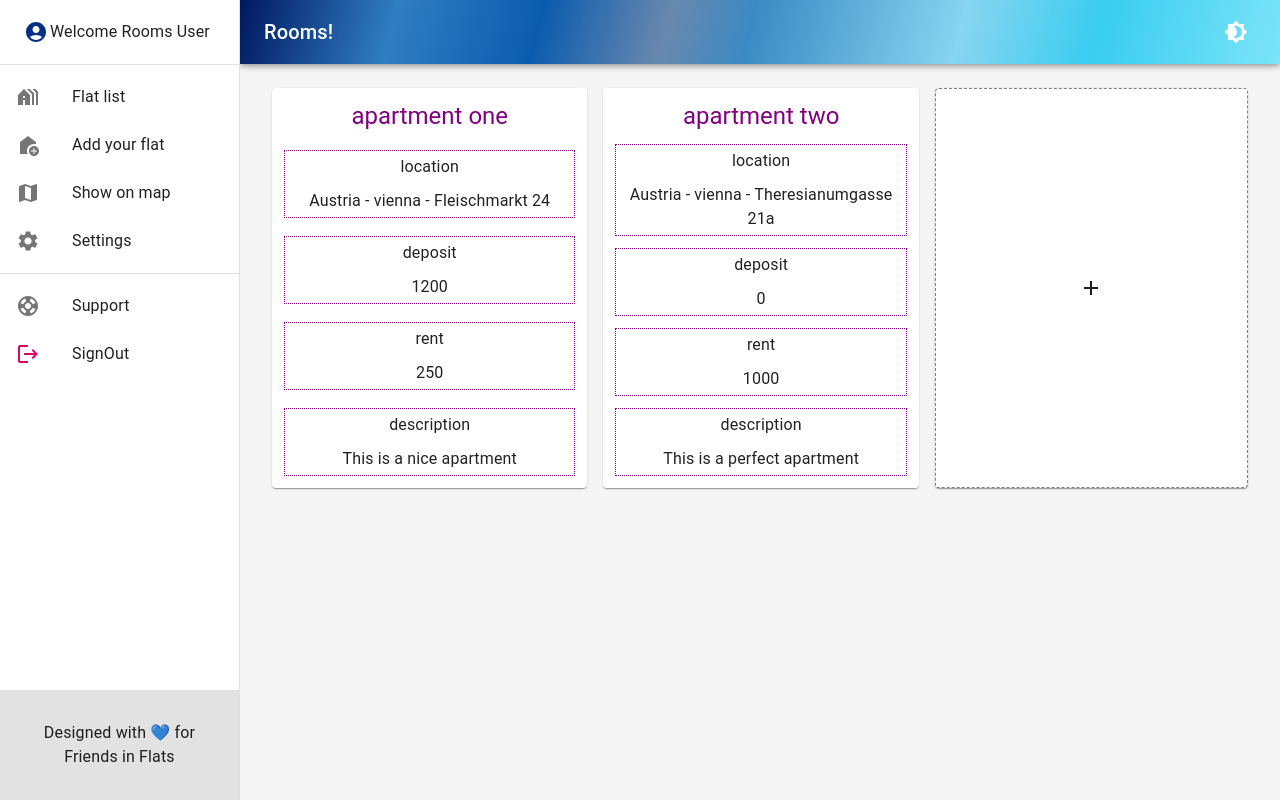
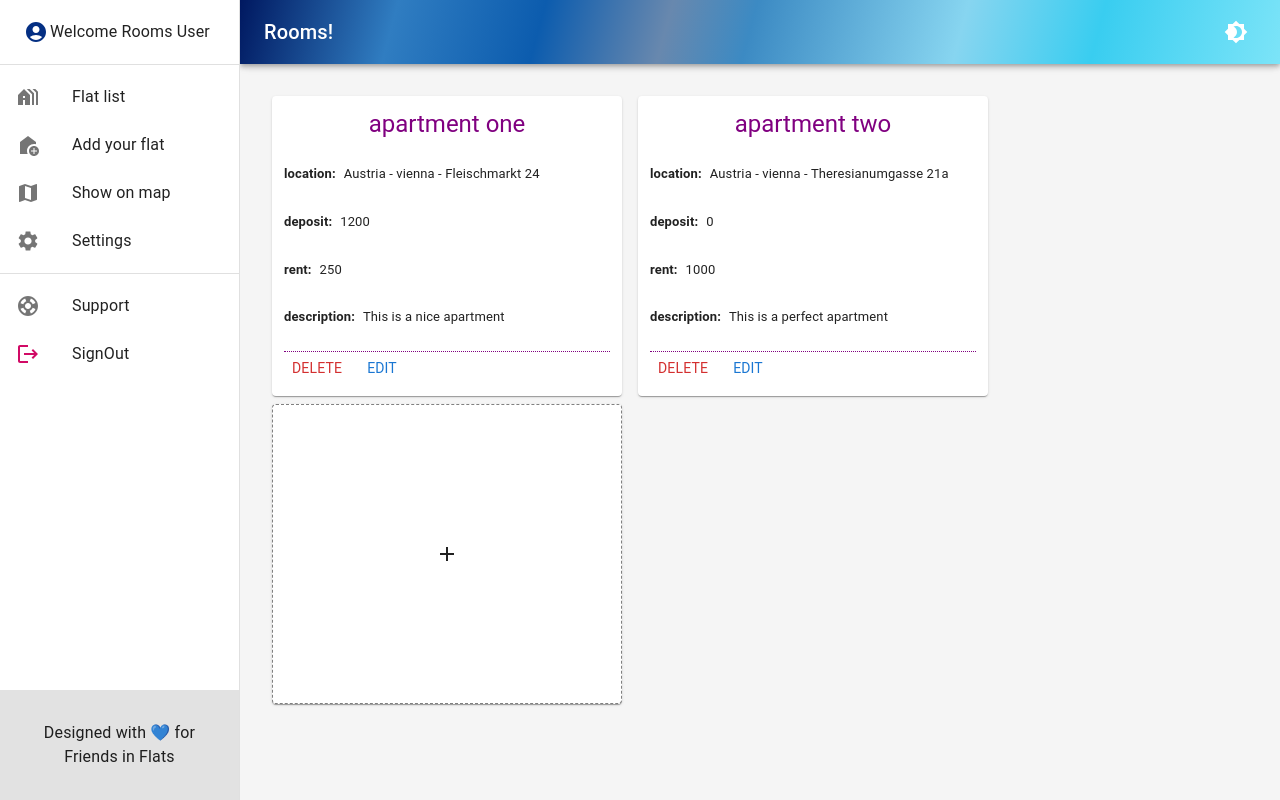
Before and after one commit to mersad998/rooms, a Next.js app: page /apartments in a window 1280 px wide. Built offline with nearby package versions, Linux system fonts and the light colour scheme; grey boxes are pictures that could not be loaded.

Commit message:
fix: styles

```diff
--- a/src/app/apartments/addApartmentForm.tsx
+++ b/src/app/apartments/addApartmentForm.tsx
@@ -71,6 +71,28 @@ const AddApartmentForm: FC<{ onClose: () => void }> = ({ onClose }) => {
           type="number"
         />
         <TextField
+          {...register('roomNumber', {})}
+          margin="dense"
+          required
+          id="roomNumber"
+          name="roomNumber"
+          label="roomNumber"
+          fullWidth
+          variant="standard"
+          type="number"
+        />
+        <TextField
+          {...register('size', {})}
+          margin="dense"
+          required
+          id="size"
+          name="size"
+          label="size"
+          fullWidth
+          variant="standard"
+          type="number"
+        />
+        <TextField
           {...register('description', {})}
           margin="dense"
           required
--- a/src/app/apartments/page.tsx
+++ b/src/app/apartments/page.tsx
@@ -1,7 +1,7 @@
 'use client';
-import { FC, useState } from 'react';
+import { FC, FormEvent, useState } from 'react';
 import AddIcon from '@mui/icons-material/Add';
-import { Box, Paper, Typography } from '@mui/material';
+import { Box, Button, Paper, Typography } from '@mui/material';
 import { useRouter } from 'next/navigation';
 
 import makeStyles from '@mui/styles/makeStyles';
@@ -30,8 +30,15 @@ const Apartments: FC = () => {
     router.push(`apartmentDetails/${apartmentId}`);
   };
 
+  const onDeleteClick = (event: FormEvent<HTMLButtonElement>): void => {
+    event.stopPropagation();
+  };
+  const onEditClick = (event: FormEvent<HTMLButtonElement>): void => {
+    event.stopPropagation();
+  };
+
   return (
-    <div style={{ display: 'flex' }}>
+    <div style={{ display: 'flex', flexWrap: 'wrap' }}>
       {isFormOpen && (
         <AddApartmentForm
           onClose={() => {
@@ -52,30 +59,40 @@ const Apartments: FC = () => {
               justifyContent: 'space-between',
               alignItems: 'center',
               width: 350,
-              height: 400,
+              height: 300,
               marginInline: 8,
               padding: 12,
+              marginTop: 8,
             }}
             onClick={() => goToDetails(apartment.id)}
           >
             <Typography variant="h5" color={'purple'}>
               {apartment.name}
             </Typography>
-            <div style={{ width: '100%', border: '0.5px dotted purple', paddingTop: 4, paddingBottom: 4 }}>
-              <Typography style={{ textAlign: 'center' }}>location</Typography>
-              <Typography style={{ textAlign: 'center', width: '100%', marginTop: 10 }}>{apartment.location}</Typography>
+            <div style={{ width: '100%', display: 'flex', paddingTop: 4, paddingBottom: 4 }}>
+              <Typography style={{ fontSize: '13px', fontWeight: 'bold' }}>location:</Typography>
+              <Typography style={{ fontSize: '13px', width: '100%', marginLeft: 8 }}>{apartment.location}</Typography>
             </div>
-            <div style={{ width: '100%', border: '0.5px dotted purple', paddingTop: 4, paddingBottom: 4 }}>
-              <Typography style={{ textAlign: 'center' }}>deposit</Typography>
-              <Typography style={{ textAlign: 'center', width: '100%', marginTop: 10 }}>{apartment.deposit}</Typography>
+            <div style={{ width: '100%', display: 'flex', paddingTop: 4, paddingBottom: 4 }}>
+              <Typography style={{ fontSize: '13px', fontWeight: 'bold' }}>deposit:</Typography>
+              <Typography style={{ fontSize: '13px', width: '100%', marginLeft: 8 }}>{apartment.deposit}</Typography>
             </div>
-            <div style={{ width: '100%', border: '0.5px dotted purple', paddingTop: 4, paddingBottom: 4 }}>
-              <Typography style={{ textAlign: 'center' }}>rent</Typography>
-              <Typography style={{ textAlign: 'center', width: '100%', marginTop: 10 }}>{apartment.rent}</Typography>
+            <div style={{ width: '100%', display: 'flex', paddingTop: 4, paddingBottom: 4 }}>
+              <Typography style={{ fontSize: '13px', fontWeight: 'bold' }}>rent:</Typography>
+              <Typography style={{ fontSize: '13px', width: '100%', marginLeft: 8 }}>{apartment.rent}</Typography>
             </div>
-            <div style={{ width: '100%', border: '0.5px dotted purple', paddingTop: 4, paddingBottom: 4 }}>
-              <Typography style={{ textAlign: 'center' }}>description</Typography>
-              <Typography style={{ textAlign: 'center', width: '100%', marginTop: 10 }}>{apartment.description}</Typography>
+            <div style={{ width: '100%', display: 'flex', paddingTop: 4, paddingBottom: 4 }}>
+              <Typography style={{ fontSize: '13px', fontWeight: 'bold' }}>description:</Typography>
+              <Typography style={{ fontSize: '13px', width: '100%', marginLeft: 8 }}>{apartment.description}</Typography>
+            </div>
+
+            <div style={{ display: 'flex', width: '100%', borderTop: '1px purple dotted' }}>
+              <Button style={{ display: 'flex' }} onClick={onDeleteClick} color="error">
+                <Typography variant="body2">Delete</Typography>
+              </Button>
+              <Button style={{ display: 'flex' }} onClick={onEditClick}>
+                <Typography variant="body2">Edit</Typography>
+              </Button>
             </div>
           </Box>
         );
@@ -90,8 +107,9 @@ const Apartments: FC = () => {
           justifyContent: 'center',
           alignItems: 'center',
           width: 350,
-          height: 400,
+          height: 300,
           marginInline: 8,
+          marginTop: 8,
         }}
         onClick={() => setIsFormOpen(true)}
       >
```
